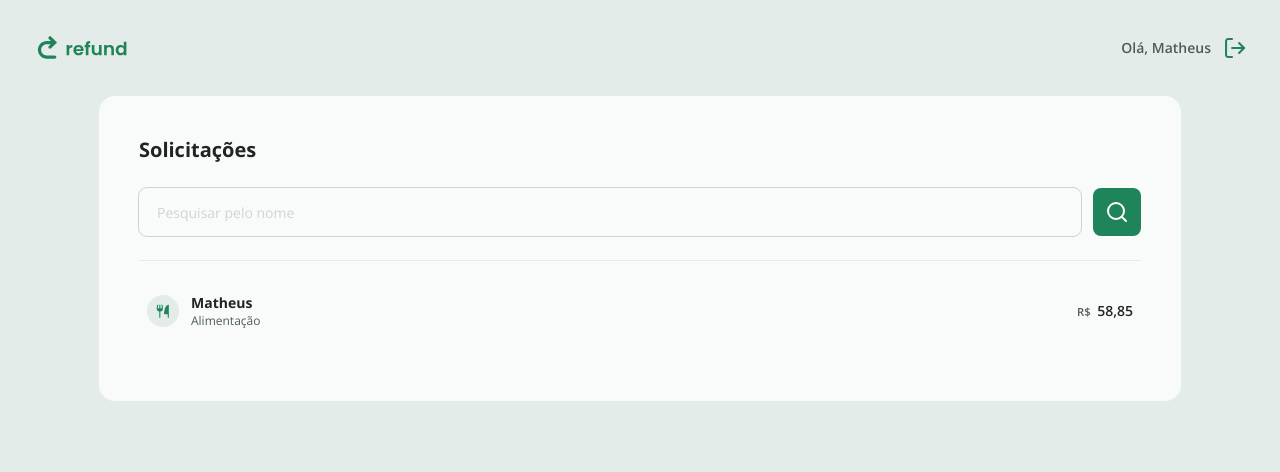
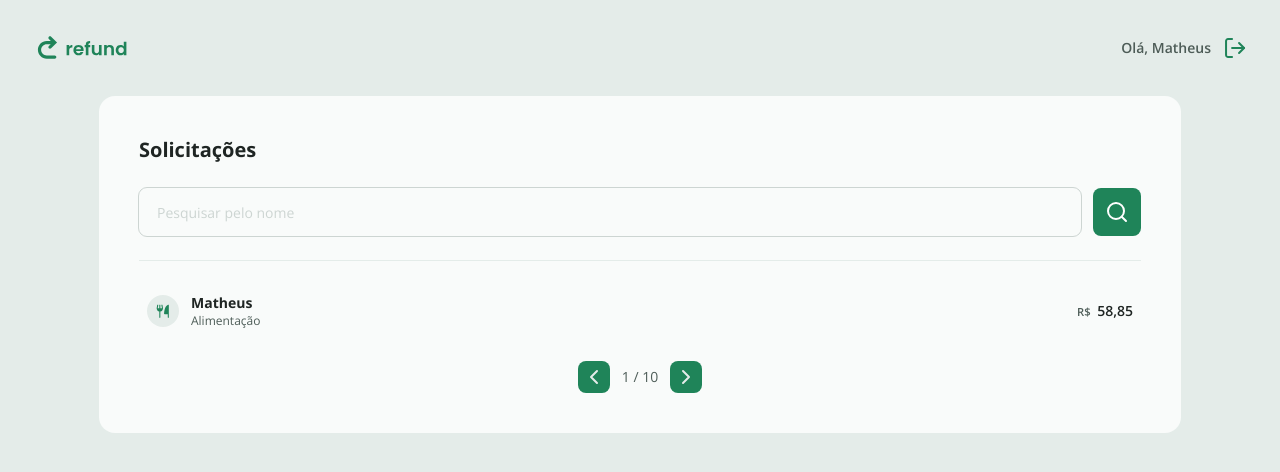
Before and after one commit to Matheus-AlvesCS/refund-interface, a React (Vite) app: page / in a window 1280 px wide. Shown: the top 472 px of the page. Built offline with nearby package versions, Linux system fonts and the light colour scheme.

Commit message:
feat(pagination): create pagination component and integrate into Dashboard

```diff
--- /dev/null
+++ b/src/components/Pagination.tsx
@@ -0,0 +1,29 @@
+import { Button } from "./Button"
+
+import rightSvg from "../assets/right.svg"
+import leftSvg from "../assets/left.svg"
+
+type Props = {
+  current: number
+  total: number
+  onNext: () => void
+  onPrevious: () => void
+}
+
+export function Pagination({ current, total, onNext, onPrevious }: Props) {
+  return (
+    <div className="flex justify-center items-center gap-3">
+      <Button variant="small" onClick={onPrevious}>
+        <img src={leftSvg} alt="left-icon" />
+      </Button>
+
+      <span className="text-gray-200 text-sm">
+        {current} / {total}
+      </span>
+
+      <Button variant="small" onClick={onNext}>
+        <img src={rightSvg} alt="right-icon" />
+      </Button>
+    </div>
+  )
+}
--- a/src/pages/Dashboard.tsx
+++ b/src/pages/Dashboard.tsx
@@ -3,6 +3,7 @@ import { useState } from "react"
 import { Input } from "../components/Input"
 import { Button } from "../components/Button"
 import { RefundItem } from "../components/RefundItem"
+import { Pagination } from "../components/Pagination"
 
 import { CATEGORIES } from "../utils/categories"
 
@@ -18,11 +19,25 @@ const fake_user = {
 
 export function Dashboard() {
   const [search, setSearch] = useState("")
+  const [page, setPage] = useState(1)
+  const [totalPages, setTotalPages] = useState(10)
 
   function fetchUsers(e: React.SubmitEvent) {
     e.preventDefault()
 
     console.log(search)
+  }
+
+  function handlePagination(action: "next" | "previous") {
+    setPage((prevPage) => {
+      if (action === "next" && prevPage < totalPages) {
+        return prevPage + 1
+      } else if (action === "previous" && prevPage > 1) {
+        return prevPage - 1
+      }
+
+      return prevPage
+    })
   }
 
   return (
@@ -45,6 +60,13 @@ export function Dashboard() {
       <div className="flex flex-col gap-4 my-6 max-h-85.5 overflow-y-scroll">
         <RefundItem data={fake_user} />
       </div>
+
+      <Pagination
+        current={page}
+        total={totalPages}
+        onNext={() => handlePagination("next")}
+        onPrevious={() => handlePagination("previous")}
+      />
     </div>
   )
 }
```
